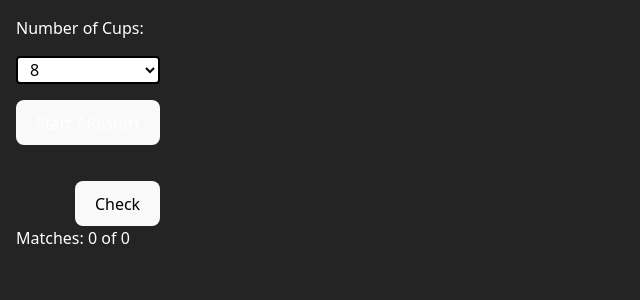
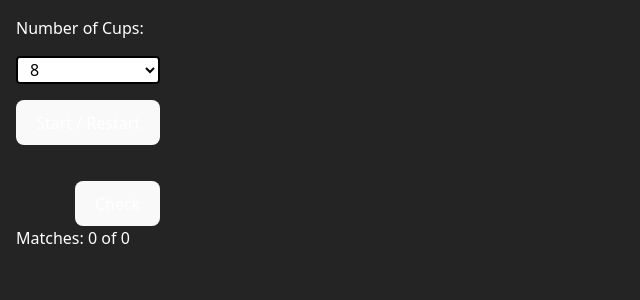
Before and after one commit to davideastmond/cup-match, a React (Vite) app: page / in a window 1280 px wide. Shown: the top 300 px of the page, without its empty margins (0-640 px from the left). Built offline with nearby package versions, Linux system fonts and the light colour scheme.

Commit message:
style: update button styling in Stage component for consistency; ensure button text is visible

```diff
--- a/src/components/stage/Stage.tsx
+++ b/src/components/stage/Stage.tsx
@@ -88,7 +88,7 @@ export default function Stage() {
             <option value="7">7</option>
             <option value="8">8</option>
           </select>
-          <button type="submit" className="bg-blue-500 text-white rounded p-2">
+          <button type="submit" className="rounded p-2">
             Start / Restart
           </button>
         </form>
--- a/src/styles/global.css
+++ b/src/styles/global.css
@@ -48,6 +48,7 @@
       font-weight: 500;
       font-family: inherit;
       background-color: #1a1a1a;
+      color: white;
       cursor: pointer;
       transition: border-color 0.25s;
     }
```
